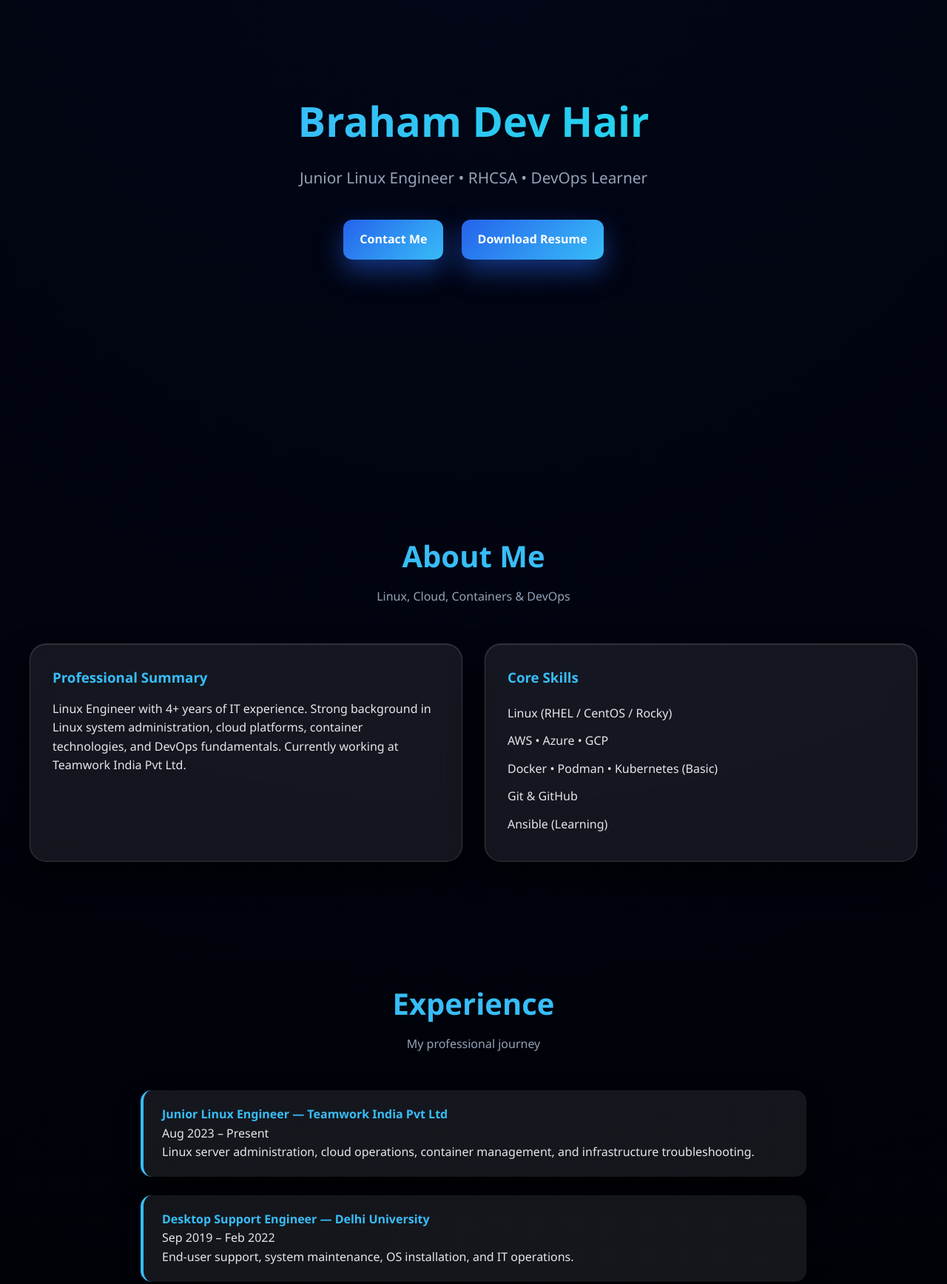
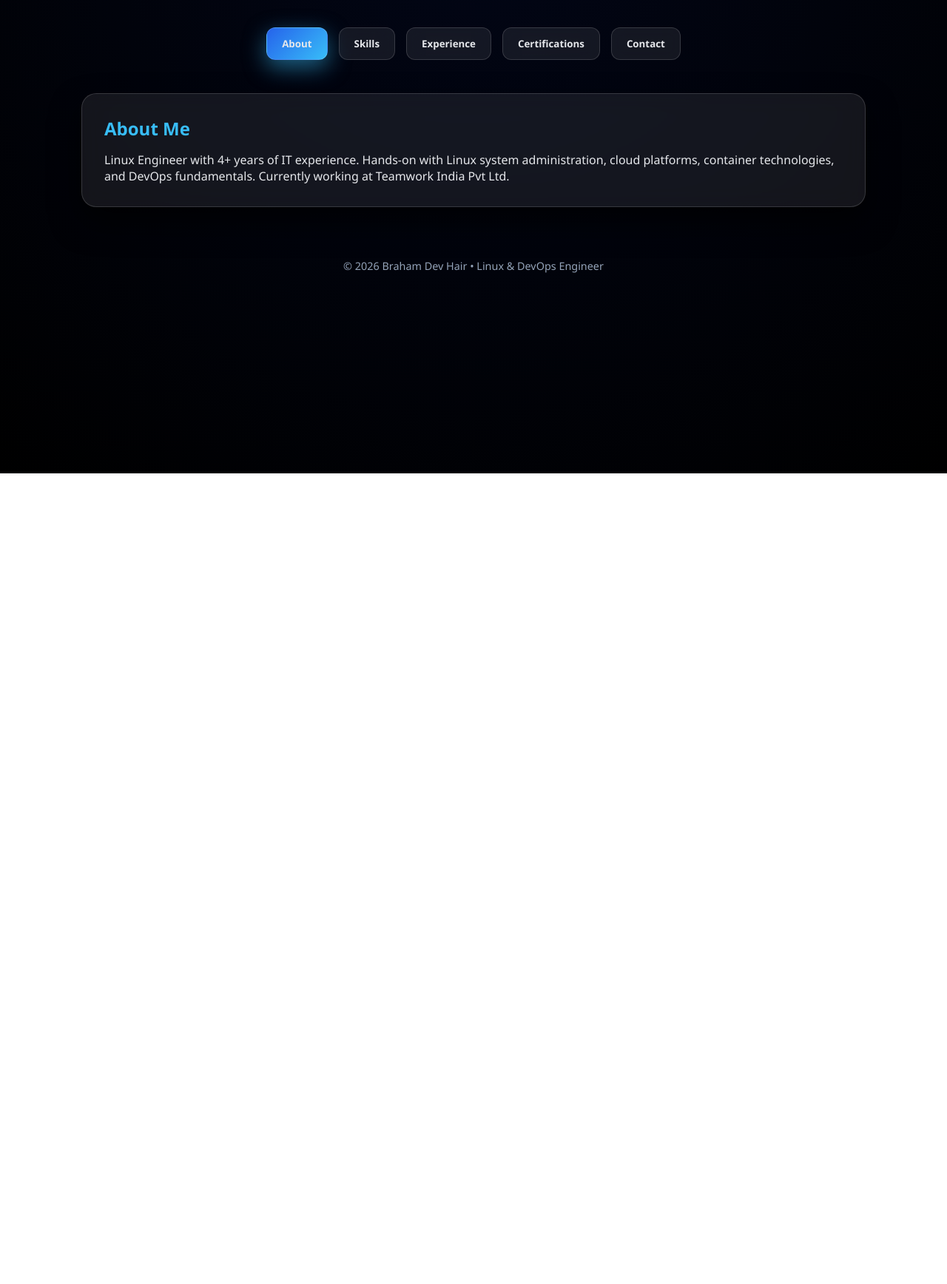
Before and after one commit to brahamdev1995/Braham-Dev.GitHub.io, a plain HTML site: page index.html in a window 1280 px wide. Shown: the part 160-1896 px from the top of the page at 74% size. After the commit the page ends 800 px from the top, so only its background shows below. Drawn offline with Linux system fonts and the light colour scheme.

Commit message:
Update index.html

```diff
--- a/index.html
+++ b/index.html
@@ -6,138 +6,107 @@
 <meta name="viewport" content="width=device-width, initial-scale=1">
 
 <style>
-/* =======================
-   Global Theme
-======================= */
 :root {
-  --bg-main: #020617;
-  --bg-card: rgba(255,255,255,0.08);
+  --bg: #020617;
+  --card: rgba(255,255,255,0.08);
   --border: rgba(255,255,255,0.15);
-  --text-main: #e5e7eb;
-  --text-muted: #94a3b8;
+  --text: #e5e7eb;
+  --muted: #94a3b8;
   --accent: #38bdf8;
-  --accent-2: #22d3ee;
 }
 
 * {
+  box-sizing: border-box;
   margin: 0;
   padding: 0;
-  box-sizing: border-box;
   font-family: "Segoe UI", system-ui, sans-serif;
 }
 
 body {
-  background:
-    radial-gradient(circle at top, #020617, #000),
-    linear-gradient(120deg, #020617, #020617);
-  color: var(--text-main);
-  line-height: 1.6;
+  background: radial-gradient(circle at top, #020617, #000);
+  color: var(--text);
+  min-height: 100vh;
 }
 
-/* =======================
-   Header
-======================= */
+/* ---------- HEADER ---------- */
 header {
-  min-height: 100vh;
-  display: flex;
-  align-items: center;
-  justify-content: center;
   text-align: center;
-  padding: 40px;
+  padding: 50px 20px 20px;
 }
 
-.hero {
-  max-width: 800px;
-}
-
-.hero h1 {
-  font-size: 3.5rem;
-  background: linear-gradient(90deg, var(--accent), var(--accent-2));
+header h1 {
+  font-size: 3rem;
+  background: linear-gradient(90deg, var(--accent), #22d3ee);
   -webkit-background-clip: text;
   -webkit-text-fill-color: transparent;
 }
 
-.hero p {
-  margin-top: 15px;
-  font-size: 1.3rem;
-  color: var(--text-muted);
+header p {
+  margin-top: 10px;
+  color: var(--muted);
+  font-size: 1.2rem;
 }
 
-.hero .buttons {
-  margin-top: 30px;
+/* ---------- NAV ---------- */
+nav {
+  display: flex;
+  justify-content: center;
+  gap: 15px;
+  padding: 25px;
+  flex-wrap: wrap;
 }
 
-.btn {
-  display: inline-block;
-  padding: 14px 22px;
-  margin: 10px;
+nav button {
+  padding: 12px 20px;
   border-radius: 12px;
-  background: linear-gradient(135deg, #2563eb, var(--accent));
-  color: white;
-  text-decoration: none;
+  border: 1px solid var(--border);
+  background: var(--card);
+  color: var(--text);
+  cursor: pointer;
   font-weight: 600;
-  box-shadow: 0 15px 35px rgba(37,99,235,0.5);
-  transition: transform 0.3s ease, box-shadow 0.3s ease;
+  backdrop-filter: blur(10px);
+  transition: all 0.3s ease;
 }
 
-.btn:hover {
-  transform: translateY(-5px);
-  box-shadow: 0 25px 50px rgba(56,189,248,0.6);
+nav button:hover,
+nav button.active {
+  background: linear-gradient(135deg, #2563eb, var(--accent));
+  box-shadow: 0 10px 30px rgba(56,189,248,0.5);
 }
 
-/* =======================
-   Sections
-======================= */
-section {
-  padding: 80px 20px;
+/* ---------- CONTENT ---------- */
+main {
+  max-width: 1100px;
+  margin: auto;
+  padding: 20px;
 }
 
-.section-title {
-  text-align: center;
-  margin-bottom: 50px;
+.section {
+  display: none;
+  animation: fade 0.4s ease;
 }
 
-.section-title h2 {
-  font-size: 2.5rem;
-  color: var(--accent);
+.section.active {
+  display: block;
 }
 
-.section-title p {
-  margin-top: 10px;
-  color: var(--text-muted);
+@keyframes fade {
+  from { opacity: 0; transform: translateY(10px); }
+  to { opacity: 1; transform: translateY(0); }
 }
 
-/* =======================
-   Cards Grid
-======================= */
-.grid {
-  max-width: 1200px;
-  margin: auto;
-  display: grid;
-  grid-template-columns: repeat(auto-fit, minmax(280px, 1fr));
-  gap: 30px;
+/* ---------- CARD ---------- */
+.card {
+  background: var(--card);
+  border: 1px solid var(--border);
+  border-radius: 20px;
+  padding: 30px;
+  margin-bottom: 25px;
+  backdrop-filter: blur(15px);
+  box-shadow: 0 20px 40px rgba(0,0,0,0.7);
 }
 
-.card {
-  background: var(--bg-card);
-  border: 1px solid var(--border);
-  border-radius: 22px;
-  padding: 30px;
-  backdrop-filter: blur(18px);
-  box-shadow:
-    0 20px 40px rgba(0,0,0,0.7),
-    inset 0 1px 1px rgba(255,255,255,0.1);
-  transition: all 0.4s ease;
-}
-
-.card:hover {
-  transform: translateY(-15px) scale(1.03);
-  box-shadow:
-    0 35px 70px rgba(0,0,0,0.9),
-    0 0 25px rgba(56,189,248,0.4);
-}
-
-.card h3 {
+.card h2 {
   color: var(--accent);
   margin-bottom: 15px;
 }
@@ -148,169 +117,124 @@ section {
 
 .card ul li {
   padding: 6px 0;
-  color: var(--text-main);
 }
 
-/* =======================
-   Experience Timeline
-======================= */
-.timeline {
-  max-width: 900px;
-  margin: auto;
+/* ---------- BUTTON ---------- */
+.btn {
+  display: inline-block;
+  margin-top: 15px;
+  padding: 12px 18px;
+  border-radius: 10px;
+  background: linear-gradient(135deg, #2563eb, var(--accent));
+  color: white;
+  text-decoration: none;
+  font-weight: 600;
+  box-shadow: 0 10px 25px rgba(37,99,235,0.5);
 }
 
-.timeline-item {
-  background: var(--bg-card);
-  border-left: 4px solid var(--accent);
-  padding: 20px 25px;
-  margin-bottom: 25px;
-  border-radius: 15px;
-  box-shadow: 0 15px 30px rgba(0,0,0,0.6);
-}
-
-.timeline-item h4 {
-  color: var(--accent);
-}
-
-/* =======================
-   Contact
-======================= */
-.contact {
-  text-align: center;
-}
-
-.contact p {
-  font-size: 1.1rem;
-  margin: 10px 0;
-}
-
-/* =======================
-   Footer
-======================= */
+/* ---------- FOOTER ---------- */
 footer {
   text-align: center;
-  padding: 30px;
+  padding: 25px;
+  color: var(--muted);
   font-size: 0.9rem;
-  color: var(--text-muted);
 }
 </style>
 </head>
 
 <body>
 
-<!-- =======================
-     HERO
-======================= -->
 <header>
-  <div class="hero">
   <h1>Braham Dev Hair</h1>
   <p>Junior Linux Engineer • RHCSA • DevOps Learner</p>
-
-    <div class="buttons">
-      <a href="#contact" class="btn">Contact Me</a>
-      <a href="resume/Braham_Dev_Hair_Resume.pdf" class="btn" download>
-        Download Resume
-      </a>
-    </div>
-  </div>
 </header>
 
-<!-- =======================
-     ABOUT
-======================= -->
-<section>
-  <div class="section-title">
+<nav>
+  <button class="active" onclick="showSection('about')">About</button>
+  <button onclick="showSection('skills')">Skills</button>
+  <button onclick="showSection('experience')">Experience</button>
+  <button onclick="showSection('certs')">Certifications</button>
+  <button onclick="showSection('contact')">Contact</button>
+</nav>
+
+<main>
+
+  <!-- ABOUT -->
+  <section id="about" class="section active">
+    <div class="card">
       <h2>About Me</h2>
-    <p>Linux, Cloud, Containers & DevOps</p>
-  </div>
-
-  <div class="grid">
-    <div class="card">
-      <h3>Professional Summary</h3>
       <p>
-        Linux Engineer with 4+ years of IT experience. Strong background in
-        Linux system administration, cloud platforms, container technologies,
-        and DevOps fundamentals. Currently working at Teamwork India Pvt Ltd.
+        Linux Engineer with 4+ years of IT experience. Hands-on with Linux system
+        administration, cloud platforms, container technologies, and DevOps
+        fundamentals. Currently working at Teamwork India Pvt Ltd.
       </p>
     </div>
+  </section>
 
+  <!-- SKILLS -->
+  <section id="skills" class="section">
     <div class="card">
-      <h3>Core Skills</h3>
+      <h2>Technical Skills</h2>
       <ul>
-        <li>Linux (RHEL / CentOS / Rocky)</li>
+        <li>Linux (RHEL, CentOS, Rocky)</li>
         <li>AWS • Azure • GCP</li>
         <li>Docker • Podman • Kubernetes (Basic)</li>
         <li>Git & GitHub</li>
         <li>Ansible (Learning)</li>
       </ul>
     </div>
+  </section>
+
+  <!-- EXPERIENCE -->
+  <section id="experience" class="section">
+    <div class="card">
+      <h2>Experience</h2>
+      <ul>
+        <li><strong>Teamwork India Pvt Ltd</strong><br>Junior Linux Engineer (Aug 2023 – Present)</li>
+        <li><strong>Delhi University</strong><br>Desktop Support Engineer (Sep 2019 – Feb 2022)</li>
+      </ul>
     </div>
   </section>
 
-<!-- =======================
-     EXPERIENCE
-======================= -->
-<section>
-  <div class="section-title">
-    <h2>Experience</h2>
-    <p>My professional journey</p>
-  </div>
-
-  <div class="timeline">
-    <div class="timeline-item">
-      <h4>Junior Linux Engineer — Teamwork India Pvt Ltd</h4>
-      <p>Aug 2023 – Present</p>
-      <p>Linux server administration, cloud operations, container management,
-         and infrastructure troubleshooting.</p>
-    </div>
-
-    <div class="timeline-item">
-      <h4>Desktop Support Engineer — Delhi University</h4>
-      <p>Sep 2019 – Feb 2022</p>
-      <p>End-user support, system maintenance, OS installation, and IT operations.</p>
-    </div>
-  </div>
-</section>
-
-<!-- =======================
-     CERTIFICATIONS
-======================= -->
-<section>
-  <div class="section-title">
+  <!-- CERTIFICATIONS -->
+  <section id="certs" class="section">
+    <div class="card">
       <h2>Certifications</h2>
-    <p>Validated technical expertise</p>
-  </div>
-
-  <div class="grid">
-    <div class="card">
-      <h3>Red Hat</h3>
       <ul>
         <li>RHCSA</li>
         <li>Red Hat Certified Specialist in Containers</li>
       </ul>
-    </div>
+      <a class="btn" href="resume/Braham_Dev_Hair_Resume.pdf" download>
+        Download Resume
+      </a>
     </div>
   </section>
 
-<!-- =======================
-     CONTACT
-======================= -->
-<section id="contact">
-  <div class="section-title">
+  <!-- CONTACT -->
+  <section id="contact" class="section">
+    <div class="card">
       <h2>Contact</h2>
-    <p>Let’s connect</p>
-  </div>
-
-  <div class="contact">
       <p>📧 Email: your-email@example.com</p>
       <p>🐙 GitHub: github.com/your-username</p>
       <p>💼 LinkedIn: linkedin.com/in/your-profile</p>
     </div>
   </section>
 
+</main>
+
 <footer>
   © 2026 Braham Dev Hair • Linux & DevOps Engineer
 </footer>
 
+<script>
+function showSection(id) {
+  document.querySelectorAll('.section').forEach(s => s.classList.remove('active'));
+  document.getElementById(id).classList.add('active');
+
+  document.querySelectorAll('nav button').forEach(b => b.classList.remove('active'));
+  event.target.classList.add('active');
+}
+</script>
+
 </body>
 </html>
```
Lines whose indentation alone changed are shown as unchanged.
